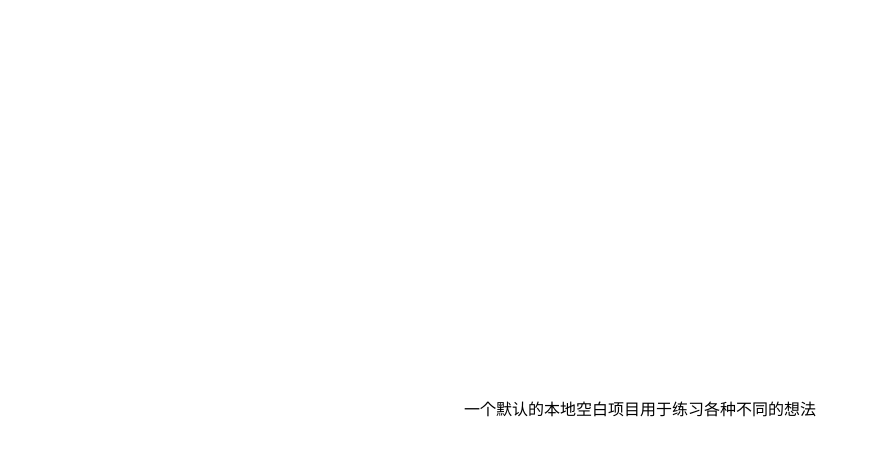
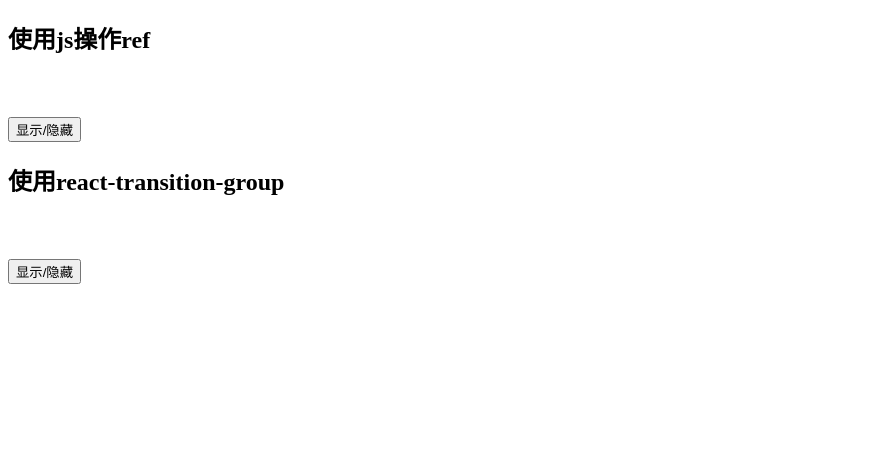
Before and after one commit to gaowujian/practice-react-app, a React app: page / in a window 1280 px wide. Shown: the top 456 px of the page, without its empty margins (0-871 px from the left). Built offline with nearby package versions, Linux system fonts and the light colour scheme.

Commit message:
使用动画组件

```diff
--- a/package.json
+++ b/package.json
@@ -48,6 +48,7 @@
     "react-app-polyfill": "^1.0.6",
     "react-dev-utils": "^10.2.1",
     "react-dom": "^16.13.1",
+    "react-transition-group": "^4.4.1",
     "resolve": "1.15.0",
     "resolve-url-loader": "3.1.1",
     "sass-loader": "8.0.2",
--- a/src/App.js
+++ b/src/App.js
@@ -1,13 +1,45 @@
-import React from "react";
+import React, { useRef, useState } from "react";
+import { CSSTransition } from "react-transition-group";
+import "./style.css";
 
-const style = {
-  height: "100vh",
-  display: "flex",
-  justifyContent: "center",
-  alignItems: "center",
-};
 function App() {
-  return <div style={style}>一个默认的本地空白项目用于练习各种不同的想法</div>;
+  const [show, setShow] = useState(false);
+  const contentRef = useRef();
+  return (
+    <div>
+      <section>
+        <h1>使用js操作ref</h1>
+        <div className="enter" ref={contentRef}>
+          我是一个内容区域
+        </div>
+        <br />
+        <button
+          onClick={() => {
+            contentRef.current &&
+              contentRef.current.classList.toggle("enter-active");
+          }}
+        >
+          显示/隐藏
+        </button>
+      </section>
+      <section>
+        <h1>使用react-transition-group</h1>
+
+        <CSSTransition in={show} appear timeout={2000} classNames="my-node">
+          <div className={!show ? "my-node-base" : ""}>我是一个内容区域</div>
+        </CSSTransition>
+
+        <br />
+        <button
+          onClick={() => {
+            setShow(!show);
+          }}
+        >
+          显示/隐藏
+        </button>
+      </section>
+    </div>
+  );
 }
 
 export default App;
--- /dev/null
+++ b/src/style.css
@@ -0,0 +1,28 @@
+.enter {
+  opacity: 0;
+  transition: all 2s linear;
+}
+.enter-active {
+  opacity: 1;
+}
+
+.my-node-enter,
+.my-node-appear {
+  opacity: 0;
+}
+
+.my-node-base {
+  opacity: 0;
+}
+.my-node-enter-active,
+.my-node-appear-active {
+  opacity: 1;
+  transition: opacity 2000ms;
+}
+.my-node-exit {
+  opacity: 1;
+}
+.my-node-exit-active {
+  opacity: 0;
+  transition: opacity 2000ms;
+}
```
Also changed, not shown: 1 other file (tests, documents, lock files or other folders).
